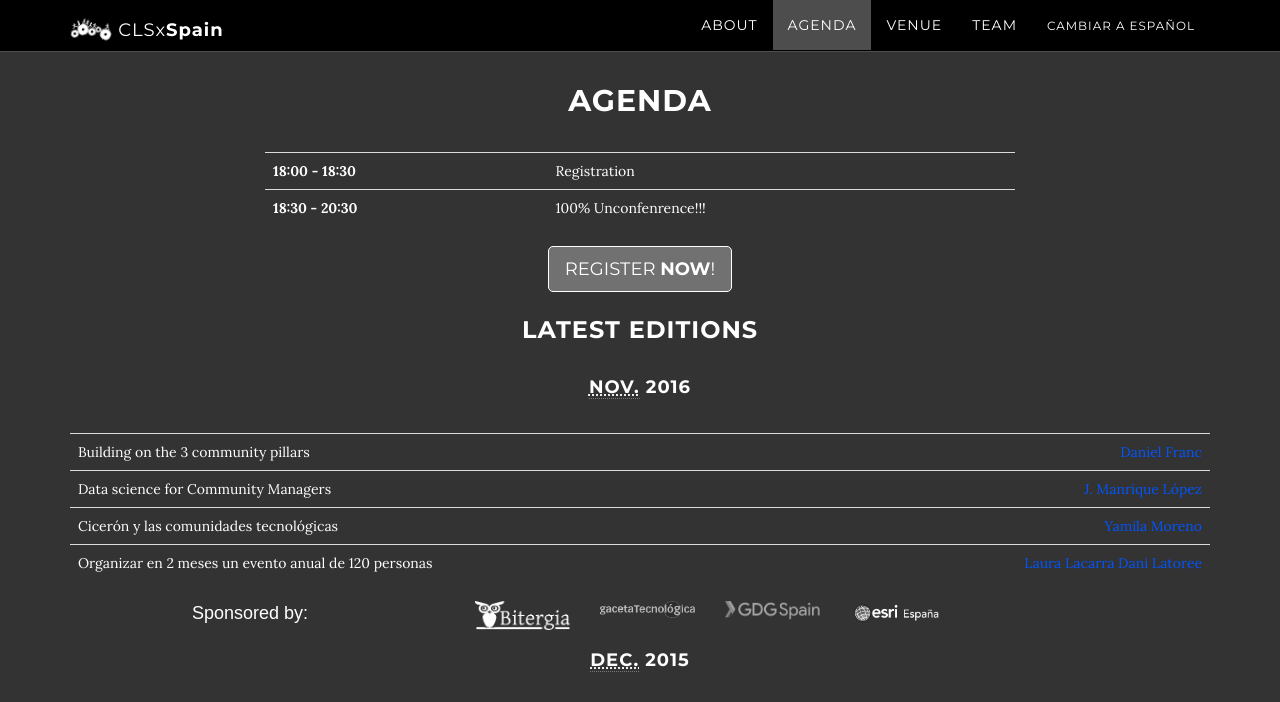
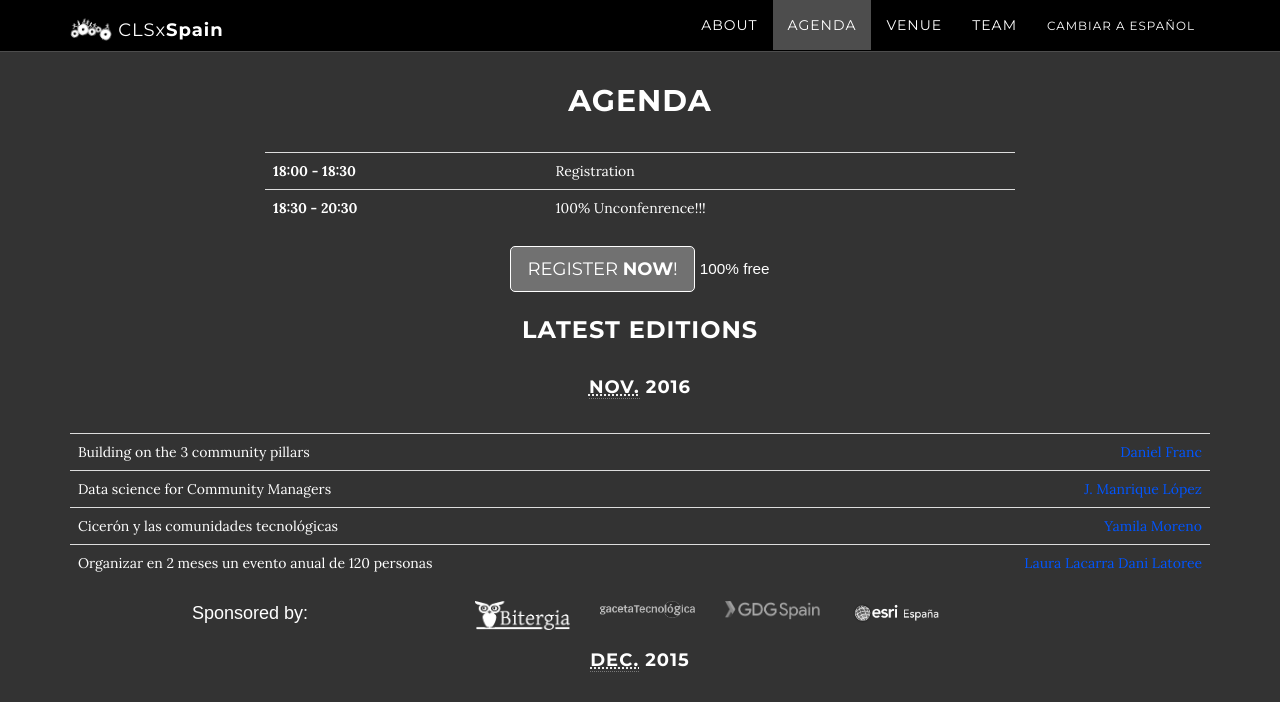
Before and after one commit to ComBuildersES/clsxmadrid, a Jekyll site: the page built from web/index.en.html, in a window 1280 px wide and 900 px high, scrolled down 1811 px, cut to the strip 0-702 px from the top of the window. Built offline with Jekyll 4.4.1, drawn with Linux system fonts in a browser that asks for light colours.

```diff
--- a/web/_data/venue.yml
+++ b/web/_data/venue.yml
@@ -5,4 +5,4 @@ gmap_url: https://goo.gl/maps/tN8tAZM4fxE2
 lat: 40.34852960000001
 long: -3.6954001999999946
 #logo: LogomadridlabReduc.jpg
-registration_site: https://www.eventbrite.com/e/clsxmadrid-2016-tickets-27598551009
+registration_site: https://www.eventbrite.es/e/entradas-openexpo-2017-27566417898?discount=CLSxSpainOE17
--- a/web/index.en.html
+++ b/web/index.en.html
@@ -23,11 +23,9 @@ permalink: index.en.html
               </tr>
             </tbody>
           </table>
-          <p><a href="" class="btn btn-default btn-lg">Register <strong>now</strong>!</a></p>
+          <p><a href="{{site.data.venue.registration_site}}" class="btn btn-default btn-lg">Register <strong>now</strong>!</a> <small>100% free</small></p>
         </div>
       </div>
-
-
 
       <h3>Latest editions</h3>
       <div class="row">
--- a/web/index.es.html
+++ b/web/index.es.html
@@ -23,7 +23,7 @@ permalink: index.es.html
               </tr>
             </tbody>
           </table>
-          <p><a href="" class="btn btn-default btn-lg">Regístrate <strong>ya</strong>!</a></p>
+          <p><a href="{{site.data.venue.registration_site}}" class="btn btn-default btn-lg">Regístrate <strong>ya</strong>!</a> <small>100% gratuito</small></p>
         </div>
       </div>
 
```
